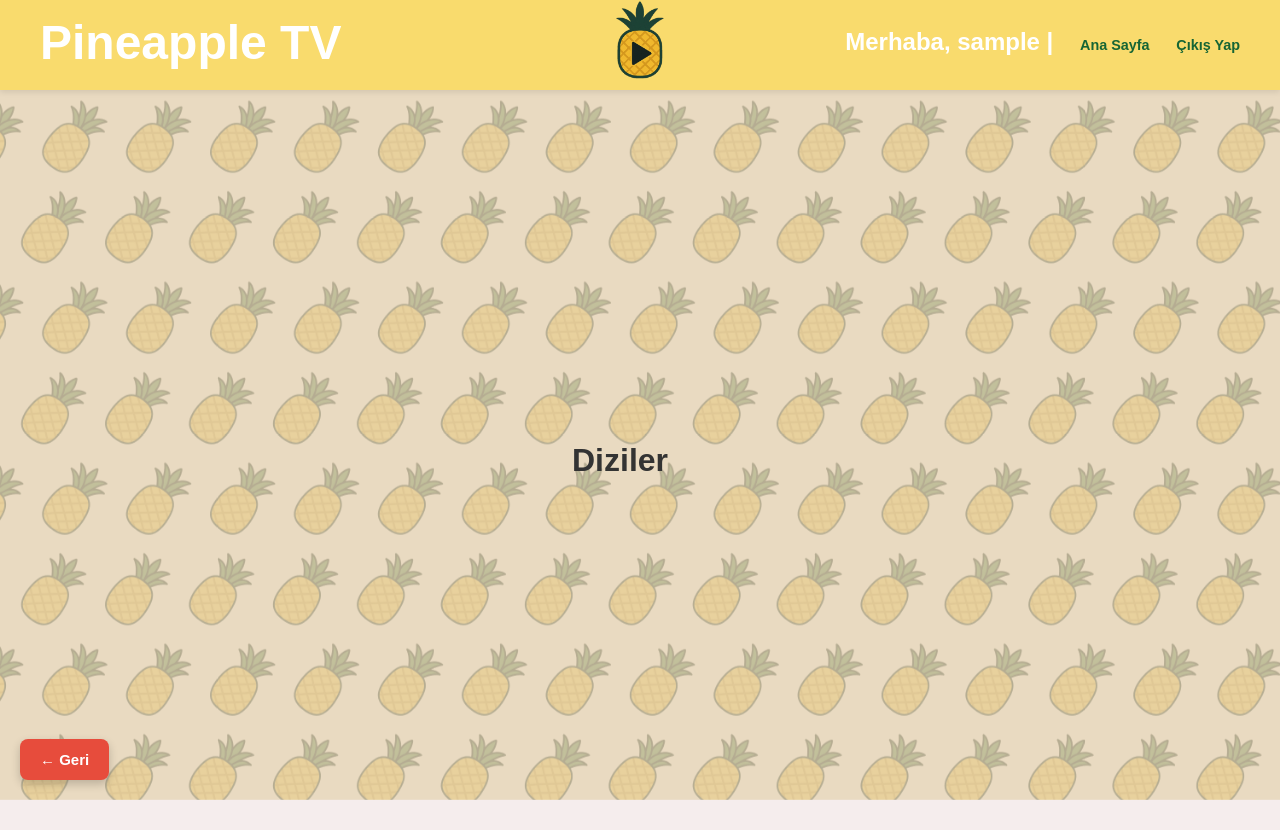
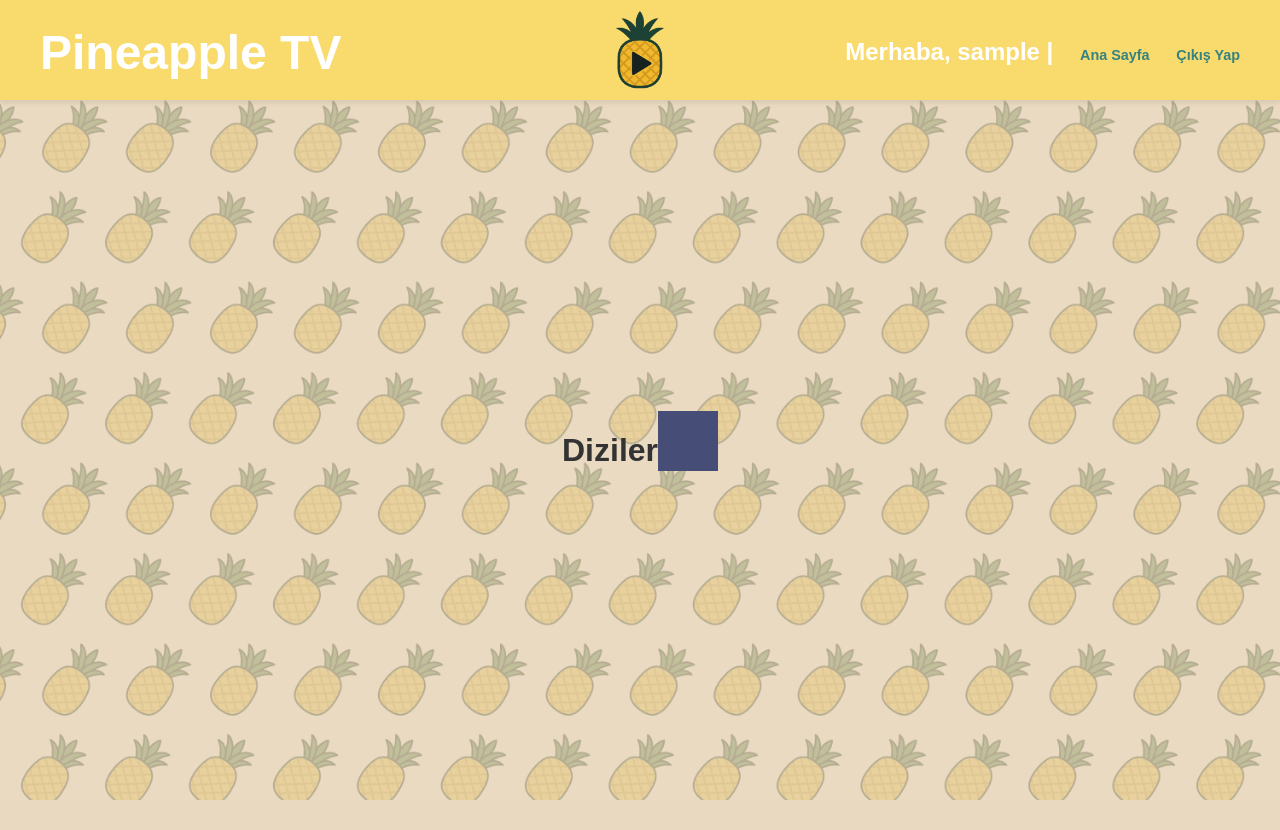
Before and after one commit to pineapple-borek/pineapple_borekTV, a Flask app: page /shows/diziler in a window 1280 px wide. After the commit the page ends 800 px from the top, so only its background shows below. Run offline with Flask 3, Linux system fonts and the light colour scheme; the visitor is signed in with stand-in values (Sample User, id 1).

Commit message:
shows.html
#Videolarin listelenmesi uzerine calisilma devam ediyor

```diff
--- a/pineappleTV/static/css/style.css
+++ b/pineappleTV/static/css/style.css
@@ -32,21 +32,26 @@ body::before {
 }
 
 header {
-
+    bottom: 300px;
     background-color: var(--primary-color);
     color: white;
     width: 100%;
-    height: 120px; /* yüksekliği sabit tut */
+    height: 100px; /* yüksekliği sabit tut */
     display: flex;
     justify-content: space-between;
     align-items: center;
-    position:relative;
-    /* padding: 0 20px; */
-    padding: 20px 40px;
+    position:fixed;
+    top: 0;
+    bottom: 30;
+    padding: 0px 40px 20px 40px;
     font-size: 1.5em;
     font-weight: bold;
     box-sizing: border-box;
     box-shadow: 0 2px 6px rgba(0, 0, 0, 0.1);
+    z-index: 25;
+    margin-bottom: 0%;
+    margin-top: 0px;
+    float:inline-start;
 }
 
 .left-content,
@@ -63,6 +68,7 @@ header {
     top: 50%;
     transform: translate(-50%, -50%);
     text-align: center;
+    padding-bottom: 20px;
 }
 
 .logo-image {
@@ -83,6 +89,11 @@ header .user-info a {
     color: var(--highlight-color);
     text-decoration: none;
     margin-left: 10px;
+}
+
+.show-category {
+    position:relative;
+    top: 50px;
 }
 
 .container {
@@ -345,33 +356,37 @@ input#search-bar:focus::placeholder {
 
 /* Video Listesi */
 .video-list {
+    /* top:300px; */
+    position: relative;
+    background-color: #464d77;
+    margin-top: 52%;
     display: flex;
     flex-wrap: wrap;
-    gap: 30px;
-    justify-content: center;
+    gap: 20px;
+    justify-content: left;
     max-width: 1200px;
     width: 100%;
+    padding: 30px;
 }
 
 .video-item {
-    background-color: #f9f9f9;
-    padding: 15px;
+    background-color: #f4eded;
+    padding-top: 2%;
     border-radius: 8px;
     box-shadow: 0 4px 8px rgba(0,0,0,0.05);
-    width: 200px;
+    width: 20%;
+    height: 5%;
     text-align: center;
     transition: transform 0.3s ease;
     display: flex;
     flex-direction: column;
     justify-content: space-between;
-    width: 100%;
 }
 
 
 .thumbnail {
-    width: 100%;
-    height: 120px;
-    object-fit: cover;
+    max-width: 75%;
+    object-fit:cover;
     border-radius: 8px;
     margin-bottom: 10px;
 }
--- a/pineappleTV/templates/layout.html
+++ b/pineappleTV/templates/layout.html
@@ -6,28 +6,10 @@
     <meta charset="UTF-8">
     <title>Pineapple TV</title>
     <style>
-        /* html,
-        body {
-            height: 100%;
-            margin: 0;
-            font-family: Arial, sans-serif;
-            background-color: #e0f2f1;
-        } */
-
-        /* header {
-            display: flex;
-            justify-content: space-between;
-            align-items: center;
-            padding: 20px 40px;
-            font-size: 1.5em;
-            font-weight: bold;
-            box-shadow: 0 2px 6px rgba(0, 0, 0, 0.1);
-        } */
-
         .nav-links a {
             font-size: 0.6em;
             margin-left: 20px;
-            color: #166534;
+            color: #36827f;
             /* Pineapple green */
             text-decoration: none;
         }
--- a/pineappleTV/templates/search_results.html
+++ b/pineappleTV/templates/search_results.html
@@ -21,7 +21,7 @@
         <p class="no-favorites">Sonuç bulunamadı.</p>
     {% endif %}
 
-    <a href="javascript:history.back()" class="back-button">← Geri</a>
+
 </div>
 
 {% endblock %}
--- a/pineappleTV/templates/shows.html
+++ b/pineappleTV/templates/shows.html
@@ -1,31 +1,32 @@
 {%extends "layout.html" %}
     {% block content %}
-    <h1>{{ category.capitalize() }}</h1>
-
+    <h1 class="show-category">{{ category.capitalize() }}</h1>
+    </br>
     <div class="video-list">
         {% for show in shows %}
             <div class="video-item">
+            </br>
                 <a href="{{ url_for('videos', category=category+'/'+show.name ) }}">
-                    <img src="{{ url_for('static', filename='videos/' + category + '/' + show.name + '/thumbnail.jpg') }}" alt="{{ show.name }}">
+                    <img src="{{ url_for('static', filename='videos/' + category + '/' + show.name + '/thumbnail.jpg') }}" alt="{{ show.name }}" class = "thumbnail">
                     <p>{{ show.name }}</p>
                 </a>
 
 
             </div>
         {% endfor %}
-        <a href="javascript:history.back()" class="back-button">← Geri</a> <!-- button -->
+
     </div>
 
     <style>
-        .video-list {
+        /* .video-list {
             display: flex;
             flex-wrap: wrap;
          justify-content: flex-start;
             gap: 20px;
          padding: 20px;
-        }
+        } */
 
-        .video-item {
+        /* .video-item {
         width: 200px;
         text-align: center;
         }
@@ -33,8 +34,8 @@
         .video-item img {
             width: 100%;
             height: auto;
-            border-radius: 8px;
-    }
+            border-radius: 8px; *
+    }*/
 
 
         .add-to-favorites-btn {
--- a/pineappleTV/templates/video.html
+++ b/pineappleTV/templates/video.html
@@ -46,7 +46,7 @@
             {% endfor %}
         </ul>
     </div>
-    <a href="javascript:history.back()" class="back-button">← Geri</a>
+
 </div>
 
 
```
Also changed, not shown: pineappleTV/static/videos/filmler/Flash/thumbnail.jpg (added).
